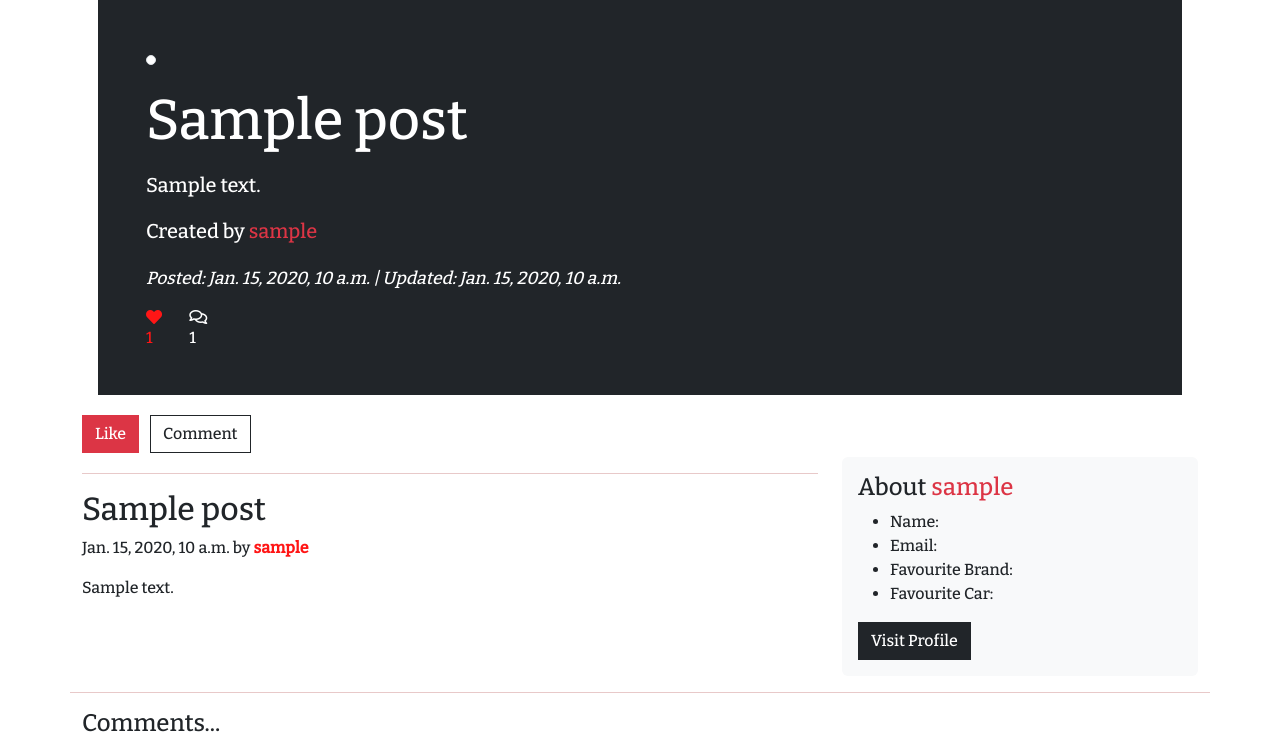
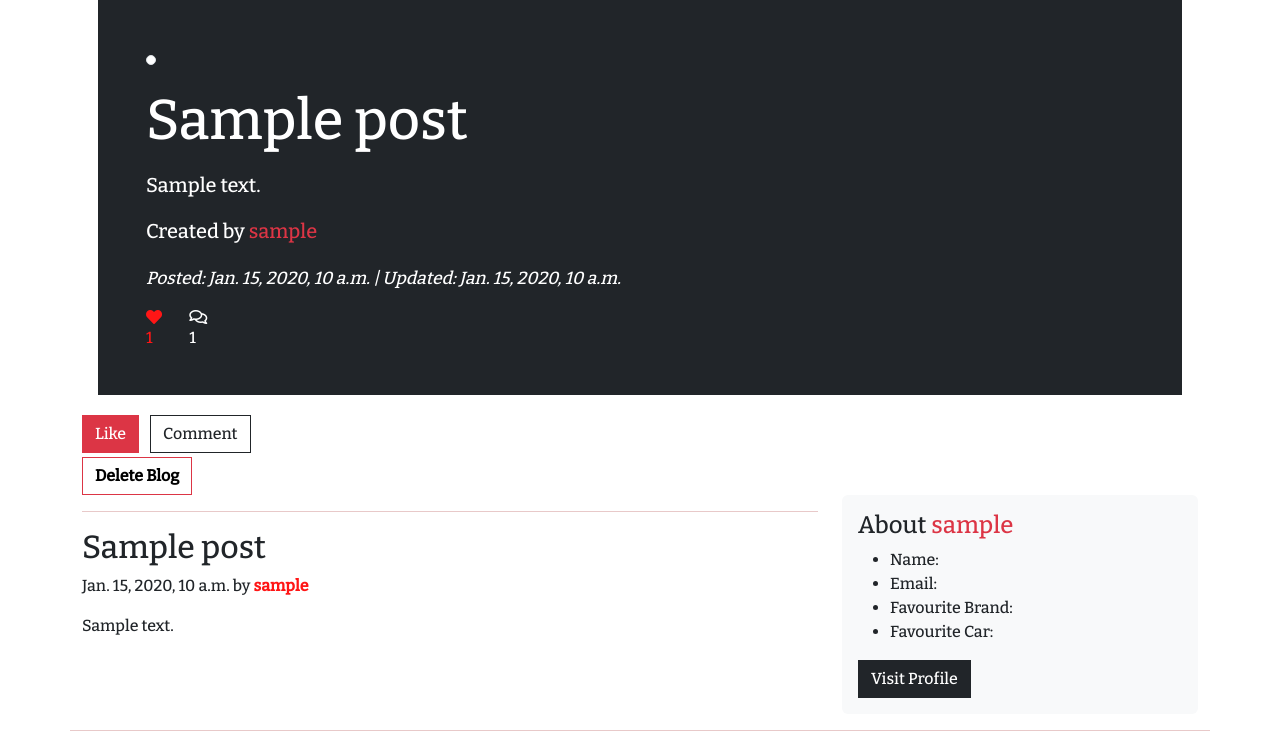
Before and after one commit to beratzorlu/AutoMate, a Django app: page /sample/ in a window 1280 px wide. Shown: the part 187-923 px from the top of the page. Run offline with Django 3.2, Linux system fonts and the light colour scheme; a user stored in the database is signed in; tables that the repository leaves empty hold one stand-in row (values such as "Sample post"); some libraries are stand-ins or nearby versions.

Commit message:
Add user blog post delete feature.

```diff
--- a/blog/urls.py
+++ b/blog/urls.py
@@ -4,5 +4,6 @@ from django.urls import path
 urlpatterns = [
     path('', views.PostList.as_view(), name='home'),
     path('<slug:slug>/', views.DetailView.as_view(), name='post_detail'),
-    path('like/<slug:slug>', views.UserPostLike.as_view(), name='url_post_like')
+    path('like/<slug:slug>', views.UserPostLike.as_view(), name='url_post_like'),
+    path('<slug:slug>/delete-post', views.UserPostDelete.as_view(), name='url_post_delete'),
 ]
--- a/blog/views.py
+++ b/blog/views.py
@@ -4,6 +4,7 @@ from django.contrib import messages
 from .models import Post
 from django.views import generic, View
 from .forms import UserCommentForm
+from django.urls import reverse_lazy
 
 
 class PostList(generic.ListView):
@@ -87,3 +88,12 @@ class UserPostLike(View):
             post.likes.add(request.user)
 
         return HttpResponseRedirect(reverse('post_detail', args=[slug]))
+
+
+class UserPostDelete(generic.DeleteView):
+    """
+    Class-based view for deleting blog posts
+    """
+    model = Post
+    template_name = 'delete_post.html'
+    success_url = reverse_lazy('home')
--- /dev/null
+++ b/templates/delete_post.html
@@ -0,0 +1,32 @@
+{% block delete_post %}
+
+<div class="modal fade" id="staticBackdrop" data-bs-backdrop="static" data-bs-keyboard="false" tabindex="-1"
+    aria-labelledby="staticBackdropLabel" aria-hidden="true">
+    <div class="modal-dialog modal-dialog-centered">
+        <div class="modal-content">
+            <div class="modal-header">
+                <h1 class="modal-title fs-5" id="staticBackdropLabel">Delete Post By <span
+                        class="text-danger">{{ post.author }}</span></h1>
+                <button type="button" class="btn-close" data-bs-dismiss="modal" aria-label="Close"></button>
+            </div>
+            <div class="modal-body">
+                <h4>
+                    Are you sure you want to <strong class="text-italic text-danger">delete</strong> your blog post?
+                    </h3>
+                    <p class="fst-italic">
+                        Warning: Once deleted, you <strong class="text-danger">cannot</strong> retrieve your content.
+                    </p>
+            </div>
+            <div class="modal-footer">
+                <form action="{% url 'url_post_delete' post.slug %}" method="POST">
+                    {% csrf_token %}
+                    <button type="button" class="btn btn-outline-dark rounded-0" data-bs-dismiss="modal">No, go
+                        back!</button>
+                    <button type="submit" class="btn btn-outline-danger rounded-0">Yes, delete</button>
+                </form>
+            </div>
+        </div>
+    </div>
+</div>
+
+{% endblock delete_post %}
--- a/templates/index.html
+++ b/templates/index.html
@@ -12,7 +12,7 @@
     <div class="container">
         <div class="row">
             {% for post in post_list %}
-            {% if post.likes_numbers >= 1 %}
+            {% if post.likes_numbers >= 0 %}
             <div class="col-lg-4 col-md-6 col-sm-12">
                 <div class="card mb-5 shadow-sm">
                     {% if "placeholder" in post.featured_image.url %}
--- a/templates/post_detail.html
+++ b/templates/post_detail.html
@@ -12,7 +12,9 @@
     <div class="col-md-6 px-0 mt-3">
       <h1 class="display-4 font-italic">{{ post.title }}</h1>
       <p class="lead my-3">{{ post.excerpt }}</p>
-      <p class="lead mb-3">Created by <a href="#" class="link-danger link-offset-2 link-underline-opacity-0 link-underline-opacity-75-hover">{{ post.author }}</a></p>
+      <p class="lead mb-3">Created by <a href="#"
+          class="link-danger link-offset-2 link-underline-opacity-0 link-underline-opacity-75-hover">{{ post.author }}</a>
+      </p>
       <p class="lead fst-italic"><small>Posted: {{ post.created_on }} | Updated: {{ post.updated_on }}</small></a></p>
       <div class="row">
         <div class="col-1">
@@ -24,7 +26,8 @@
         </div>
         <div class="col-1">
           {% with comments.count as total_comments %}
-          <p class="card-text default-card-text h6 text-inline text-white"><i class="far fa-comments"></i>{{ total_comments }}</p>
+          <p class="card-text default-card-text h6 text-inline text-white"><i
+              class="far fa-comments"></i>{{ total_comments }}</p>
           {% endwith %}
         </div>
 
@@ -32,16 +35,17 @@
     </div>
   </div>
 
-    {% if user.is_authenticated %}
+  {% if user.is_authenticated %}
 
-    <div class="float-center">
-      <form action="{% url 'url_post_like' post.slug %}" method="POST">
+  <div class="float-center">
+    <form action="{% url 'url_post_like' post.slug %}" method="POST">
 
       {% csrf_token %}
 
       {% if is_liked %}
 
-      <button type="submit" class="btn btn-danger rounded-0 mt-1 mb-1 me-2" name="blogpost_id" value="{{post.slug}}">Like</button>
+      <button type="submit" class="btn btn-danger rounded-0 mt-1 mb-1 me-2" name="blogpost_id"
+        value="{{post.slug}}">Like</button>
 
       {% else %}
 
@@ -50,10 +54,22 @@
       {% endif %}
 
       <a href="#comment-button" class="btn btn-outline-dark rounded-0">Comment</a>
-      </form>
-    </div>
+    </form>
 
+    {% if user.id == post.author.id %}
+
+    <button class="btn btn-outline-danger rounded-0" data-bs-toggle="modal"
+    data-bs-target="#staticBackdrop"><strong class="text-black">Delete Blog</strong></button>
+
+    <!-- delete post modal -->
+    {% block delete_post %}
+    {% include 'delete_post.html' %}
+    {% endblock delete_post %}
     {% endif %}
+
+  </div>
+
+  {% endif %}
 
 </div>
 <!-- main content -->
```
